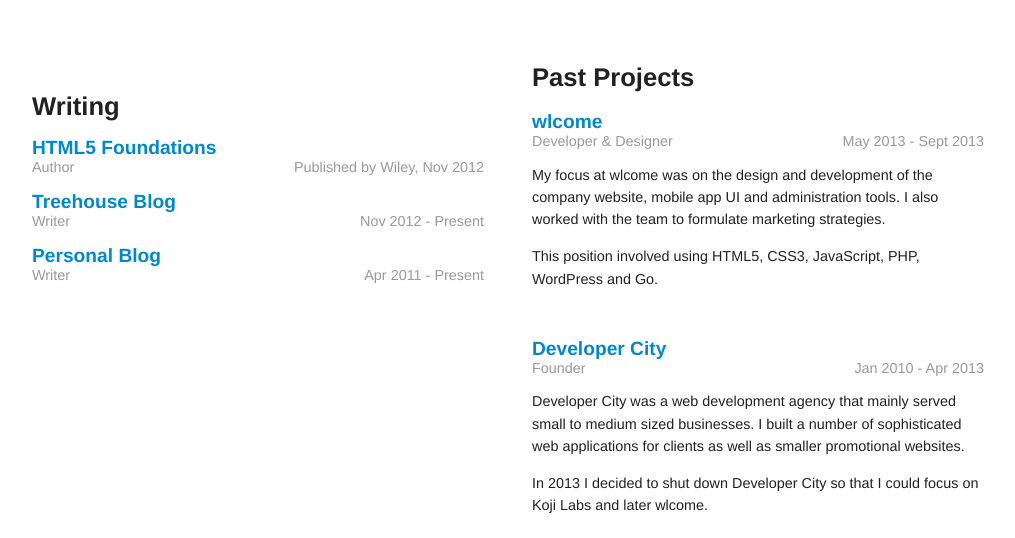
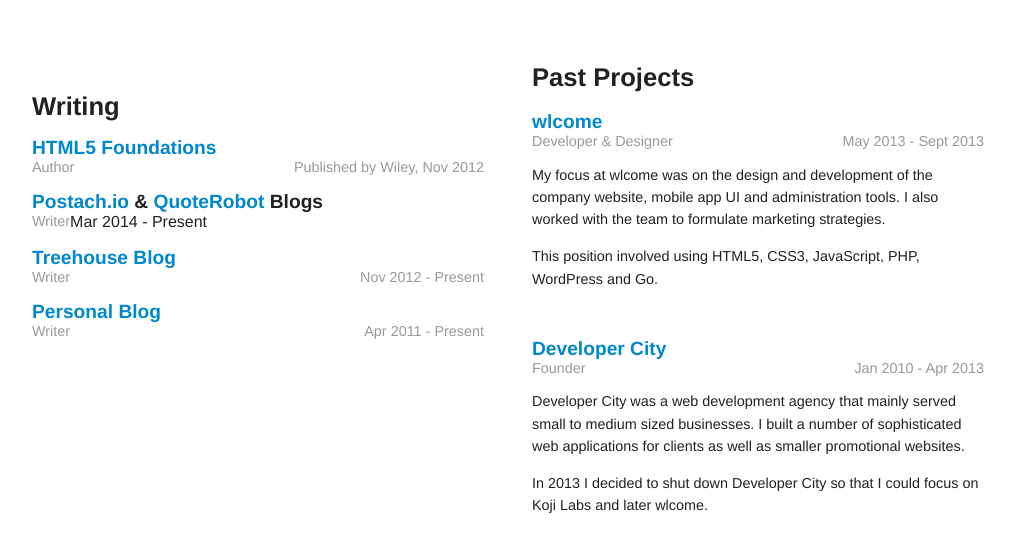
Before and after one commit to matt-west/matt-west.com, a PHP site: page / in a window 1280 px wide. Shown: the part 1006-1544 px from the top of the page, without its empty margins (132-1147 px from the left). Run offline with PHP 8.4, Linux system fonts and the light colour scheme; some libraries are stand-ins or nearby versions.

Commit message:
Added input logic blogs to the home page.

```diff
--- a/index.php
+++ b/index.php
@@ -52,6 +52,12 @@
           <div class="clearfix">
             <span class="exp-title">Author</span>
             <span class="exp-duration">Published by Wiley, Nov 2012</span>
+          </div>
+
+          <h3><a href="http://blog.postach.io" target="_blank">Postach.io</a> & <a href="http://blog.quoterobot.com" target="_blank">QuoteRobot</a> Blogs</h3>
+          <div clas="clearfix">
+            <span class="exp-title">Writer</span>
+            <span class="">Mar 2014 - Present</span>
           </div>
 
           <h3><a href="http://blog.teamtreehouse.com/author/mattwest" target="_blank">Treehouse Blog</a></h3>
```
